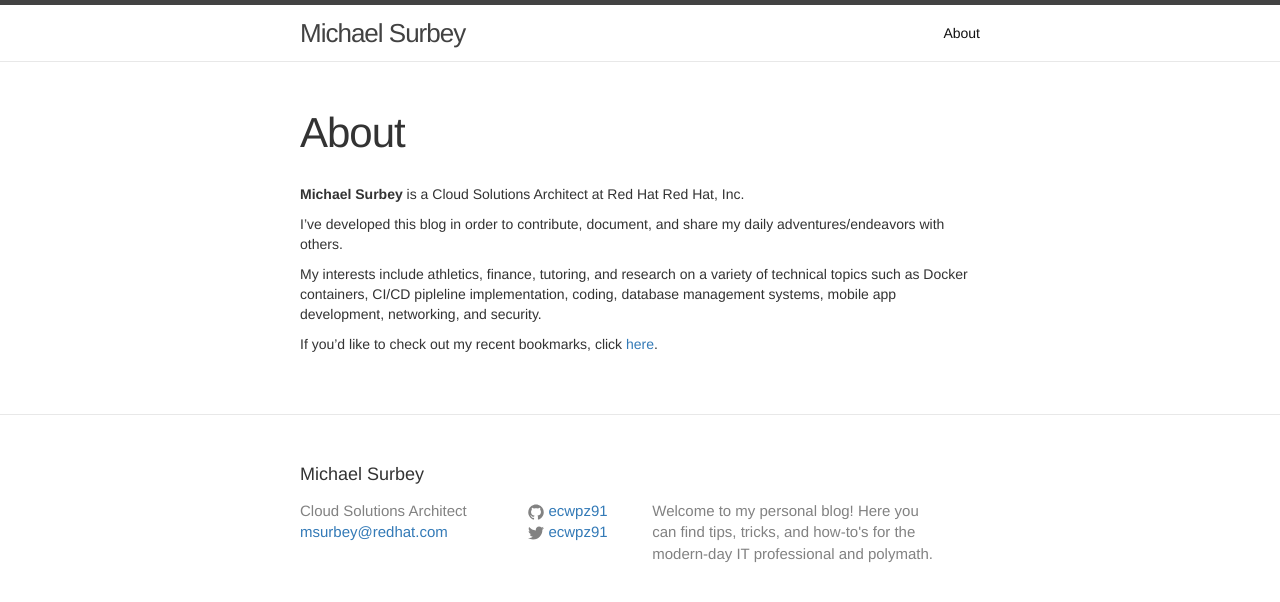
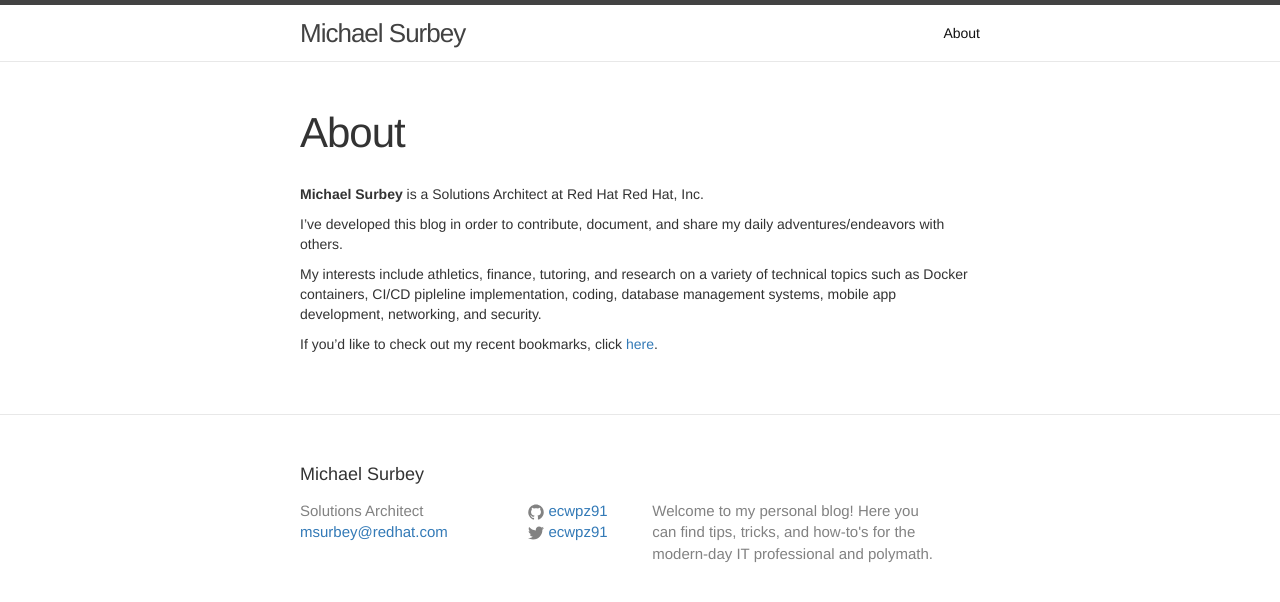
Before and after one commit to ecwpz91/ecwpz91.github.io, a Jekyll site: the page built from about.md, in a window 1280 px wide. Shown: the top 602 px of the page. Built offline with Jekyll 4.4.1, drawn with Linux system fonts in a browser that asks for light colours; nearby versions of some CDN libraries.

Commit message:
Updated vocation and added dynamic variable to markdown page

```diff
--- a/_config.yml
+++ b/_config.yml
@@ -7,7 +7,7 @@
 
 # Site settings
 title: Michael Surbey
-vocation: Cloud Solutions Architect
+vocation: Solutions Architect
 email: msurbey@redhat.com
 description: > # this means to ignore newlines until "baseurl:"
   Welcome to my personal blog! Here you can find tips, tricks, and how-to's
--- a/about.md
+++ b/about.md
@@ -4,7 +4,7 @@ title: About
 permalink: /about/
 ---
 
-**Michael Surbey** is a Cloud Solutions Architect at Red Hat Red Hat, Inc.
+**Michael Surbey** is a {{ site.vocation }} at Red Hat Red Hat, Inc.
 
 I've developed this blog in order to contribute, document, and share my daily adventures/endeavors with others.
 
```
